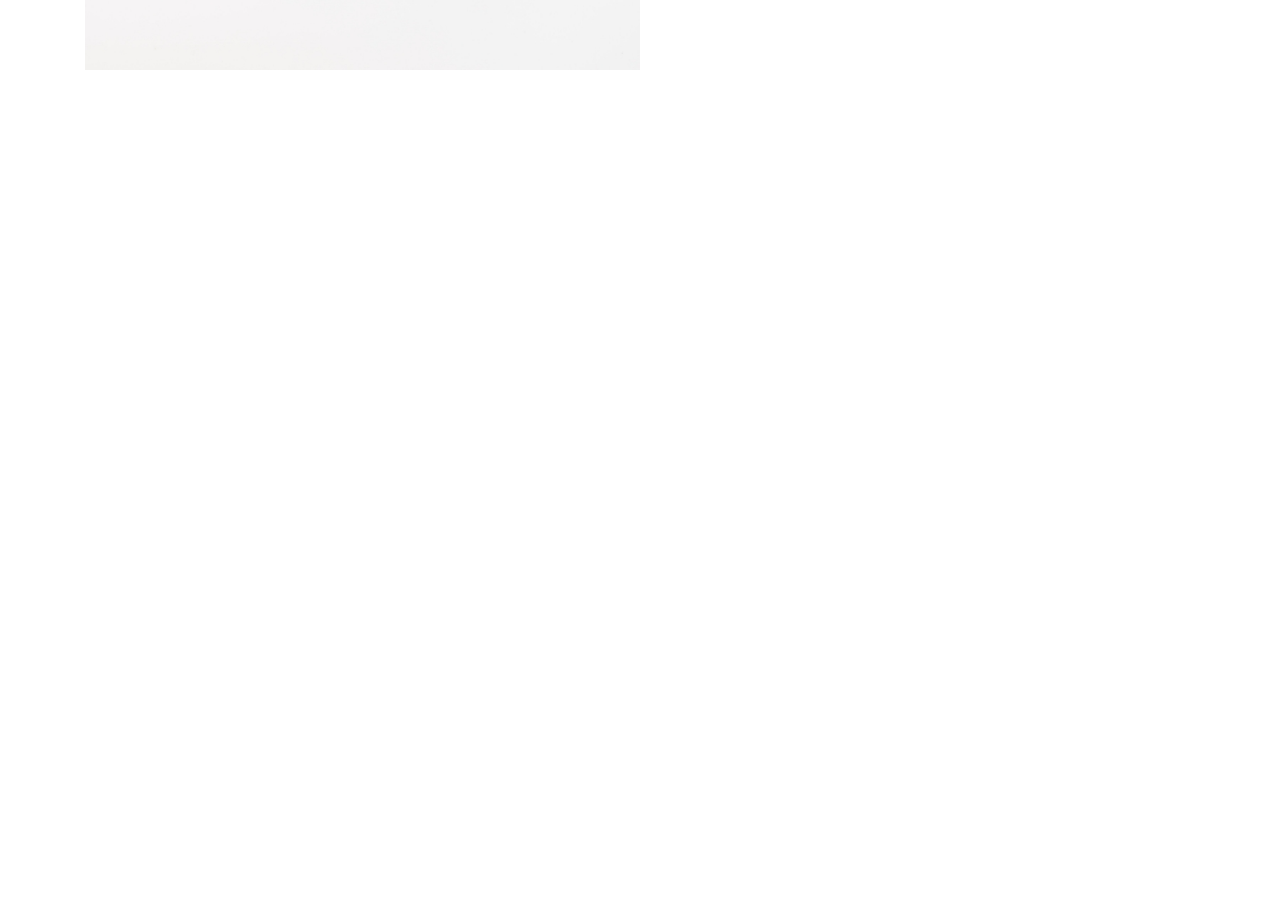
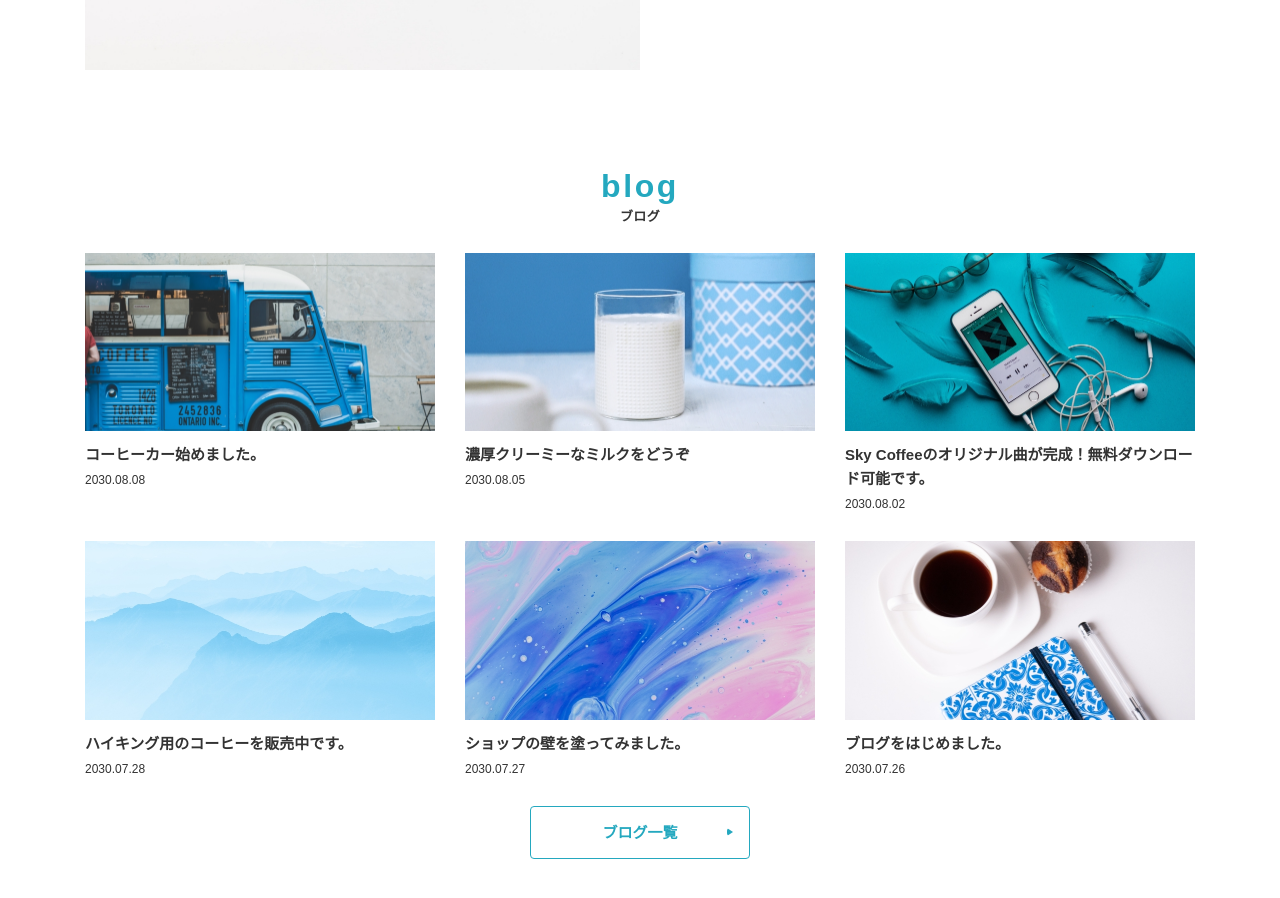
Before and after one commit to r77tchan/sky-coffee, a Next.js app: page / in a window 1280 px wide. Shown: the part 1320-2218 px from the top of the page. Before the commit the page ends 1440 px from the top, so only its background shows below. Built offline with nearby package versions, Linux system fonts and the light colour scheme.

Commit message:
Blogセクション作成

```diff
--- a/app/page.tsx
+++ b/app/page.tsx
@@ -1,3 +1,4 @@
+import Blog from "@/lib/components/Blog";
 import Concept from "@/lib/components/Concept";
 import Header from "@/lib/components/Header";
 import Nav from "@/lib/components/Nav";
@@ -11,6 +12,7 @@ export default function Home() {
         <Visual />
         <Nav />
         <Concept />
+        <Blog />
       </main>
     </div>
   );
--- /dev/null
+++ b/lib/components/Blog.tsx
@@ -0,0 +1,62 @@
+const posts = [
+  {
+    title: "コーヒーカー始めました。",
+    date: "2030.08.08",
+    img: "thumbnail01.png",
+  },
+  {
+    title: "濃厚クリーミーなミルクをどうぞ",
+    date: "2030.08.05",
+    img: "thumbnail02.png",
+  },
+  {
+    title: "Sky Coffeeのオリジナル曲が完成！無料ダウンロード可能です。",
+    date: "2030.08.02",
+    img: "thumbnail03.png",
+  },
+  {
+    title: "ハイキング用のコーヒーを販売中です。",
+    date: "2030.07.28",
+    img: "thumbnail04.png",
+  },
+  {
+    title: "ショップの壁を塗ってみました。",
+    date: "2030.07.27",
+    img: "thumbnail05.png",
+  },
+  {
+    title: "ブログをはじめました。",
+    date: "2030.07.26",
+    img: "thumbnail06.png",
+  },
+];
+
+export default function Blog() {
+  return (
+    <div className="mx-auto max-w-292.5 px-5 py-12.5 md:px-7.5">
+      <h2 className="text-center text-[30px] leading-7.5 font-bold tracking-[0.08em] text-[#24a8bf] md:text-[32px] md:leading-8">
+        blog
+      </h2>
+      <div className="mt-2.5 mb-7.5 text-center text-[12px] leading-3 font-bold tracking-[0.03em] md:mt-2 md:text-[13px] md:leading-3.25">
+        ブログ
+      </div>
+      <div className="grid grid-cols-1 gap-5.5 md:grid-cols-3 md:gap-7.5">
+        {posts.map((post, index) => (
+          <a href="#" key={index} className="cursor-pointer hover:opacity-80">
+            <img src={post.img} alt={post.title} />
+            <h3 className="mt-3 text-[15px] leading-6 font-bold">
+              {post.title}
+            </h3>
+            <p className="mt-1.5 text-[12px] leading-3.5">{post.date}</p>
+          </a>
+        ))}
+      </div>
+      <a
+        href="#"
+        className="after-top-1/2 relative mx-auto mt-5.5 block w-full cursor-pointer rounded border py-4.5 text-center text-[14px] leading-none font-bold text-[#24a8bf] after:absolute after:top-1/2 after:right-4 after:-translate-y-1/2 after:rounded after:border-y-4 after:border-l-[6px] after:border-y-transparent hover:opacity-80 md:mt-7.5 md:w-55 md:text-[15px]"
+      >
+        ブログ一覧
+      </a>
+    </div>
+  );
+}
```
